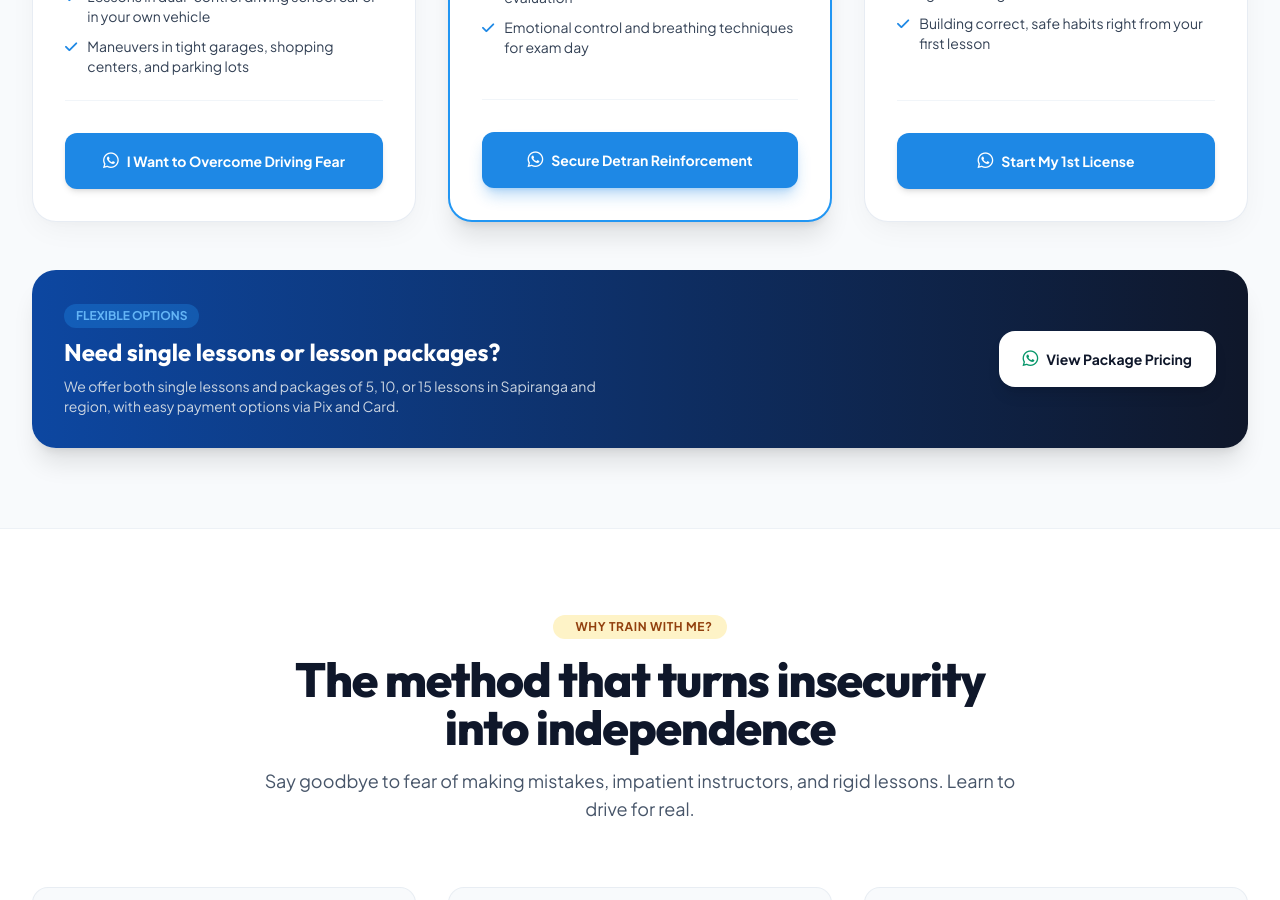
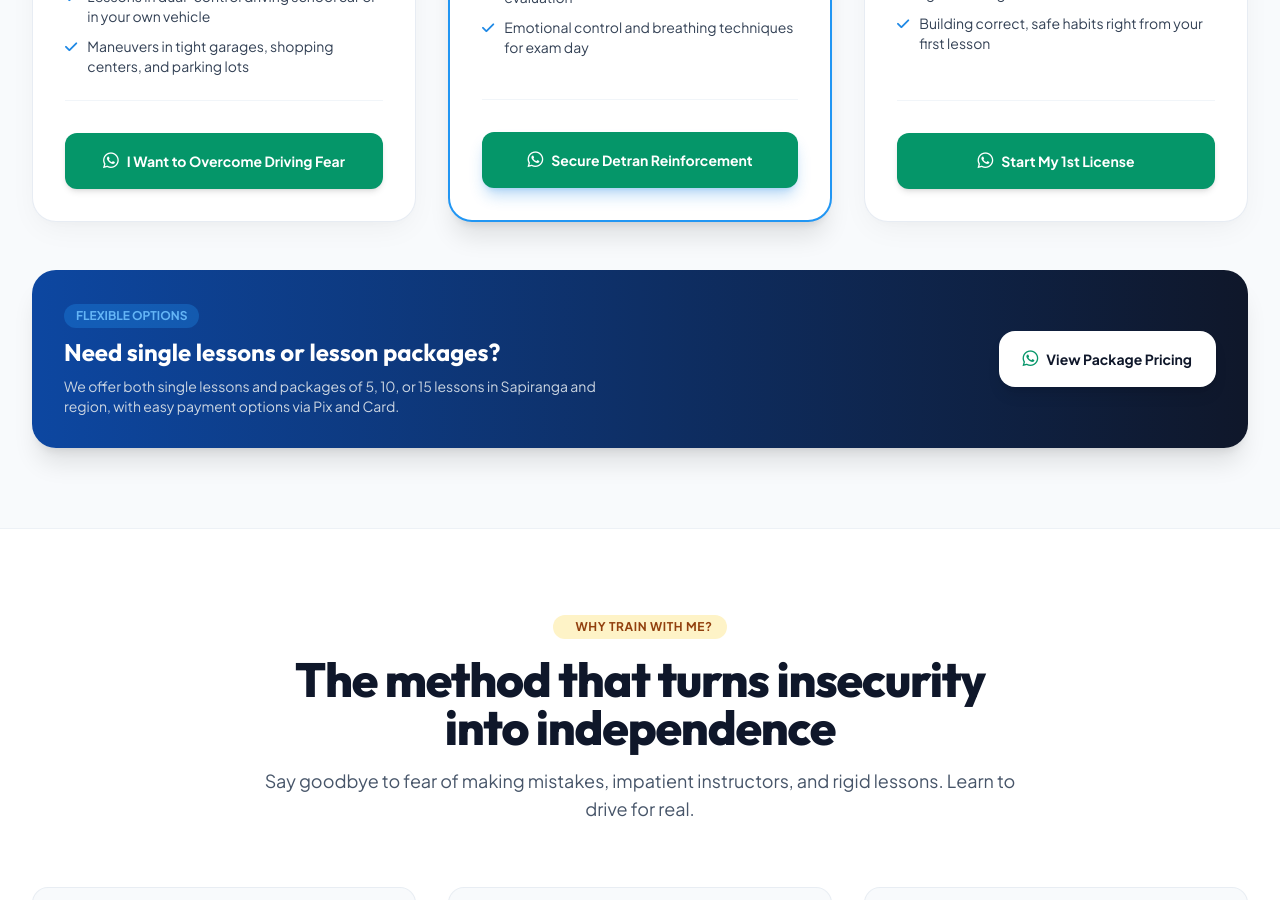
Before and after one commit to JoaoGH/instrutor-autonomo, a React (Vite) app: page / in a window 1280 px wide. Shown: the part 1940-2840 px from the top of the page. Built offline with nearby package versions, Linux system fonts and the light colour scheme; the HTML template or start-up script is replaced by a standard one.

Commit message:
fix: corrigir cor do botão do whatsapp

```diff
--- a/src/components/Services.jsx
+++ b/src/components/Services.jsx
@@ -77,7 +77,7 @@ export default function Services() {
                       href={itemWhatsAppUrl}
                       target="_blank"
                       rel="noopener noreferrer"
-                      className={`flex items-center justify-center gap-2 w-full py-3.5 px-4 rounded-xl bg-brand-600 hover:bg-brand-700 text-white font-bold text-sm ${
+                      className={`flex items-center justify-center gap-2 w-full py-3.5 px-4 rounded-xl bg-whatsapp-700 hover:bg-whatsapp-800 text-white font-bold text-sm ${
                         item.isPopular
                           ? 'shadow-lg shadow-brand-600/30'
                           : 'shadow-md hover:shadow-lg'
```
